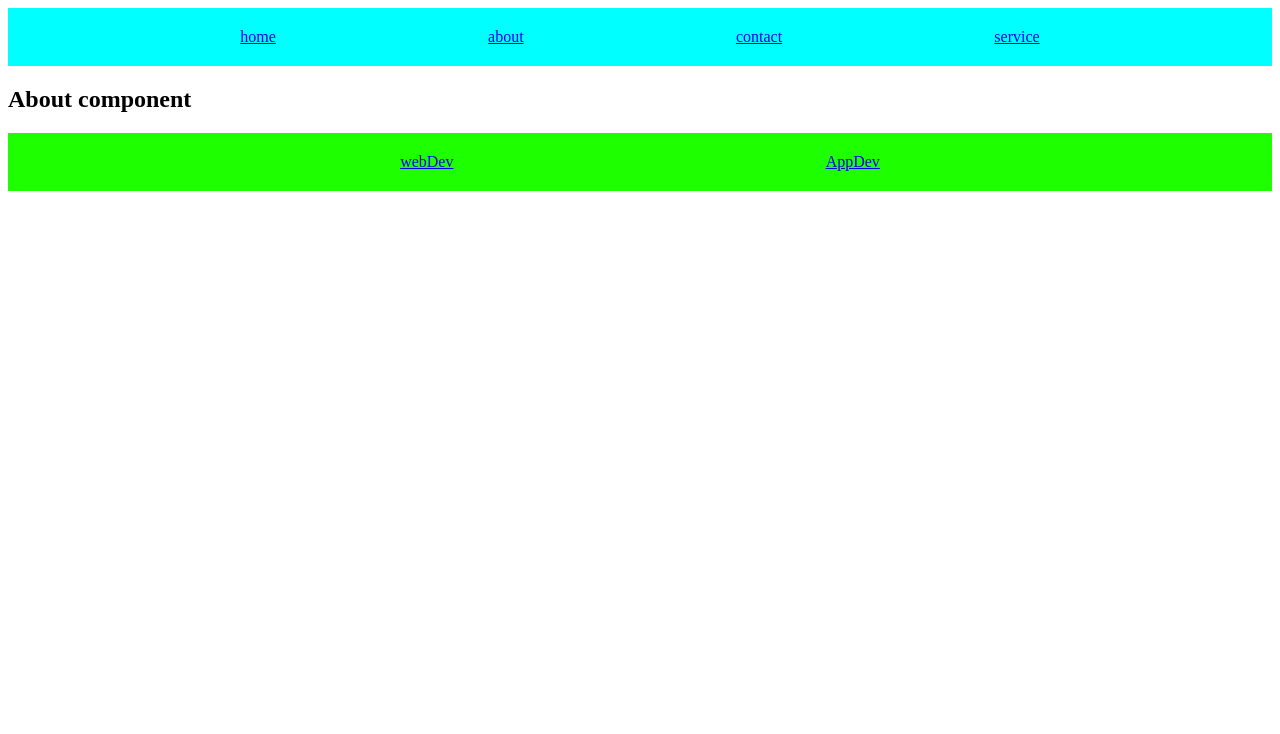
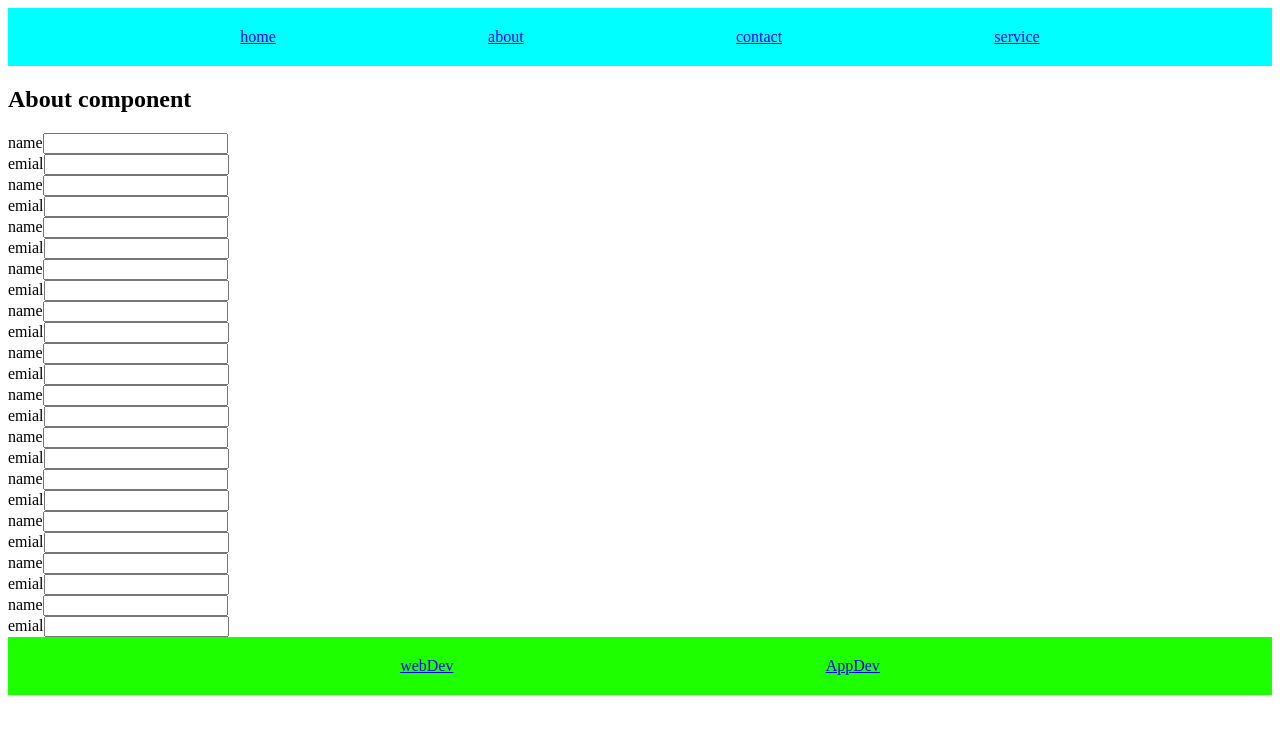
Before and after one commit to kamalrajms/juneB1, a React (Vite) app: page /about in a window 1280 px wide. Shown: the top 734 px of the page. Built offline with nearby package versions, Linux system fonts and the light colour scheme.

Commit message:
useParam,useNavigate,useID

```diff
--- a/src/App.jsx
+++ b/src/App.jsx
@@ -28,6 +28,7 @@ import Contct from "./Router/Contct";
 import Service from "./Router/Service";
 import WebDev from "./Router/WebDev";
 import AppDev from "./Router/AppDev";
+import Blogs from "./Component/Blogs";
 
 export const Pass = createContext();
 
@@ -118,6 +119,7 @@ export default function App() {
           </Route>
           <Route path="/contact" element={<Contct />} />
           <Route path="/service" element={<Service />} />
+          <Route path="/blogs/:email/:id" element={<Blogs/>}/>
         </Routes>
       </BrowserRouter>
     </>
--- /dev/null
+++ b/src/Component/Blogs.jsx
@@ -0,0 +1,13 @@
+import React from "react";
+import { useParams } from "react-router-dom";
+
+export default function Blogs() {
+  const { email, id } = useParams();
+  return (
+    <div>
+      <h2>Blog detailes</h2>
+      <p>email:{email}</p>
+      <p>Id:{id}</p>
+    </div>
+  );
+}
--- /dev/null
+++ b/src/Component/UseIDHook.jsx
@@ -0,0 +1,20 @@
+import React, { useId } from "react";
+
+export default function UseIDHook() {
+  const name = useId();
+  const email = useId();
+  console.log(name, email);
+
+  return (
+    <div>
+      <nav>
+        <label htmlFor={name}>name</label>
+        <input type="text" id={name} />
+      </nav>
+      <nav>
+        <label htmlFor={email}>emial</label>
+        <input type="text" id={email} />
+      </nav>
+    </div>
+  );
+}
--- /dev/null
+++ b/src/Component/UseParamHook.jsx
@@ -0,0 +1,26 @@
+import React, { useState, useEffect } from "react";
+import { Link } from "react-router-dom";
+
+export default function UseParamHook() {
+  const [user, setUser] = useState([]);
+
+  useEffect(() => {
+    fetch("https://jsonplaceholder.typicode.com/users") ///raw data
+      .then((res) => res.json()) //key:value
+      .then((data) => {
+        setUser(data);
+      });
+  });
+  return (
+    <div>
+      <h2>user name</h2>
+      <ul>
+        {user.map((person) => (
+          <li key={person.id}>
+            <Link to={`/blogs/:${person.email}/:${person.id}`}>{person.name}</Link>
+          </li>
+        ))}
+      </ul>
+    </div>
+  );
+}
--- a/src/Router/About.jsx
+++ b/src/Router/About.jsx
@@ -1,10 +1,23 @@
 import React from "react";
 import { Link, Outlet } from "react-router-dom";
+import UseIDHook from "../Component/UseIDHook";
 
 export default function About() {
   return (
     <div>
       <h2>About component</h2>
+      <UseIDHook/>
+      <UseIDHook/>
+      <UseIDHook/>
+      <UseIDHook/>
+      <UseIDHook/>
+      <UseIDHook/>
+      <UseIDHook/>
+      <UseIDHook/>
+      <UseIDHook/>
+      <UseIDHook/>
+      <UseIDHook/>
+      <UseIDHook/>
       <div className="sub-header">
         <Link to={"website"}>webDev</Link>
         <Link to={"application"}>AppDev</Link>
--- a/src/Router/Home.jsx
+++ b/src/Router/Home.jsx
@@ -1,9 +1,21 @@
-import React from 'react'
+import React, { useState, useEffect } from "react";
+import UseParamHook from "../Component/UseParamHook";
+import { useNavigate } from "react-router-dom";
 
 export default function Home() {
+  const [count, setCount] = useState(0);
+  const page = useNavigate();
+  useEffect(() => {
+    if (count == 10) {
+      page("/contact");
+    }
+  }, [count]);
   return (
     <div>
-      <h2> home component</h2>
+      <h2> home component--{count}</h2>
+      <button onClick={() => setCount(count + 1)}>increment---{count}</button>
+      <button onClick={() => page("/contact")}>move to contact</button>
+      <UseParamHook />
     </div>
-  )
+  );
 }
```
Also changed, not shown: src/text.txt.
